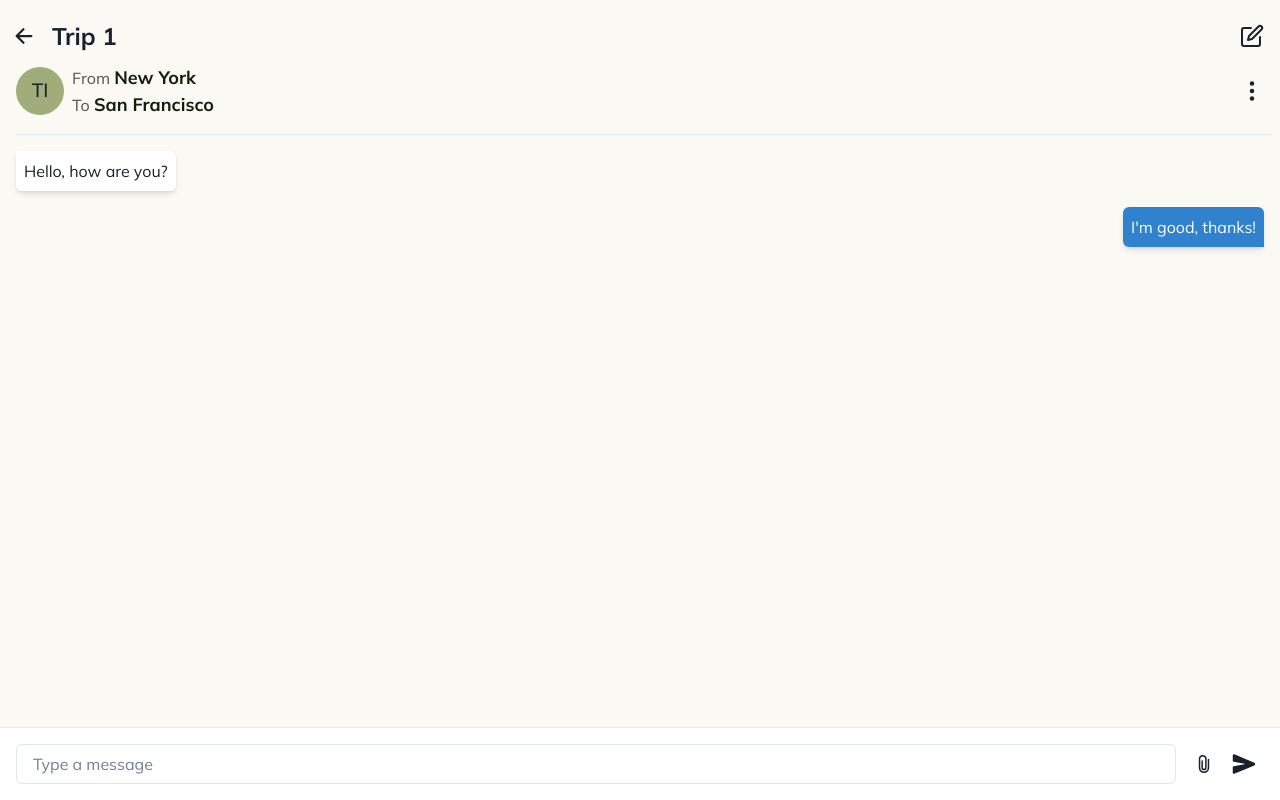
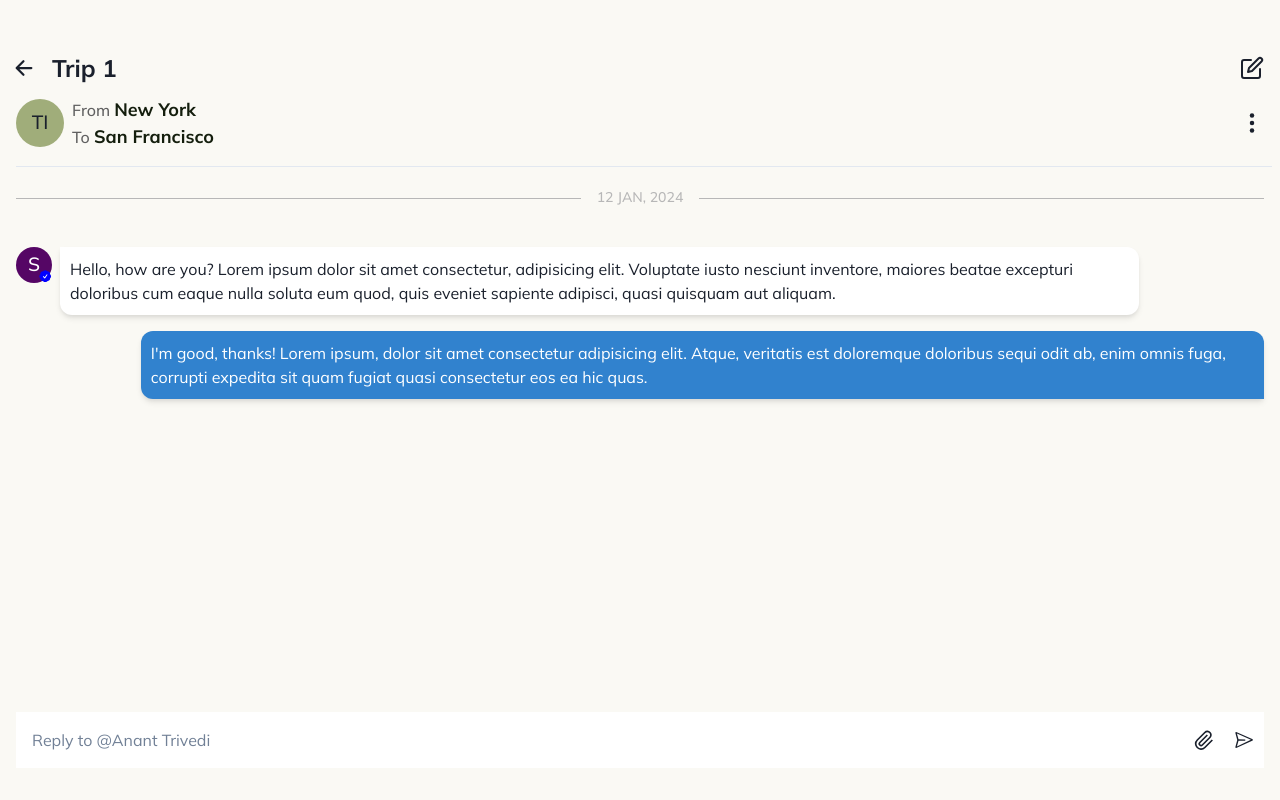
Before and after one commit to theananttrivedi/coriderassignment_anant, a React (Vite) app: page / in a window 1280 px wide. Built offline with nearby package versions, Linux system fonts and the light colour scheme.

Commit message:
Added ui

```diff
--- a/src/App.tsx
+++ b/src/App.tsx
@@ -10,6 +10,7 @@ import {
   Spacer,
 } from "@chakra-ui/react";
 import { FiEdit } from "react-icons/fi";
+import { GrAttachment } from "react-icons/gr";
 import {
   IoChevronBack,
   IoPencilOutline,
@@ -18,6 +19,7 @@ import {
   IoEllipsisVertical,
   IoArrowBackOutline,
 } from "react-icons/io5";
+import { VscSend } from "react-icons/vsc";
 
 const App = () => {
   return (
@@ -28,32 +30,26 @@ const App = () => {
       fontFamily={"Mulish"}
       backgroundColor={"#FAF9F4"}
     >
-      {/* Top Bar */}
       <Flex
         as="header"
         align="center"
         justify="space-between"
         ml={1}
         mr={2}
-        mt={4}
-        // borderBottom="1px"
-        // borderColor="gray.200"
+        mt={12}
       >
         <HStack alignItems={"center"}>
-          {/* Back Button */}
           <IconButton
             aria-label="Back"
             icon={<IoArrowBackOutline />}
             fontSize="24px"
             variant="ghost"
           />
-          {/* Trip Number */}
           <Text fontSize="24px" fontWeight="bold">
             Trip 1
           </Text>
         </HStack>
 
-        {/* Edit Icon */}
         <IconButton
           aria-label="Edit"
           icon={<FiEdit />}
@@ -62,7 +58,6 @@ const App = () => {
         />
       </Flex>
 
-      {/* Trip Info Row */}
       <Flex
         align="center"
         justify="space-between"
@@ -74,7 +69,6 @@ const App = () => {
         borderColor="gray.200"
       >
         <HStack>
-          {/* Round Icon (Image Placeholder) */}
           <Avatar name="Trip Image" height="48px" width={"48px"} />
           <VStack spacing={0} align="start">
             <Text color={"#606060"} fontSize="16px" fontWeight="medium">
@@ -101,7 +95,7 @@ const App = () => {
             </Text>
           </VStack>
         </HStack>
-        {/* Vertical Kebab Menu */}
+
         <IconButton
           aria-label="Menu"
           icon={<IoEllipsisVertical />}
@@ -110,59 +104,121 @@ const App = () => {
         />
       </Flex>
 
-      {/* Scrollable Chat Area */}
       <Box flex="1" overflowY="auto" p="4">
         <VStack spacing={4} align="stretch">
-          {/* Example Chat Bubbles */}
-          <Box
-            alignSelf="flex-start"
-            bg="white"
-            p="2"
-            rounded="md"
-            roundedTopLeft={"0"}
-            shadow="md"
-            maxWidth="70%"
+          <Flex
+            position="relative"
+            justify="center"
+            borderBottom="1px"
+            color="#B7B7B7"
+            height="16px"
           >
-            <Text>Hello, how are you?</Text>
+            <Text
+              position="absolute"
+              height="fit-content"
+              top="4px"
+              px={4}
+              backgroundColor="#FAF9F4"
+              color="#b7b7b7"
+              fontSize="14px"
+              fontWeight="medium"
+            >
+              12 JAN, 2024
+            </Text>
+          </Flex>
+          <Spacer mb={4} />
+
+          <Box alignSelf="flex-start" maxWidth="90%">
+            <Flex rowGap={"6"}>
+              <Avatar
+                position={"relative"}
+                name="Sender"
+                width={"36px"}
+                height={"36px"}
+              >
+                <Box
+                  bottom={"0%"}
+                  color={"blue"}
+                  left={"60%"}
+                  position={"absolute"}
+                >
+                  <svg
+                    xmlns="http://www.w3.org/2000/svg"
+                    width="100%"
+                    height="100%"
+                    viewBox="0 0 24 24"
+                    className="size-6"
+                  >
+                    <path
+                      fill="blue"
+                      d="M8.603 3.799A4.49 4.49 0 0 1 12 2.25c1.357 0 2.573.6 3.397 1.549a4.49 4.49 0 0 1 3.498 1.307 4.491 4.491 0 0 1 1.307 3.497A4.49 4.49 0 0 1 21.75 12a4.49 4.49 0 0 1-1.549 3.397 4.491 4.491 0 0 1-1.307 3.497 4.491 4.491 0 0 1-3.497 1.307A4.49 4.49 0 0 1 12 21.75a4.49 4.49 0 0 1-3.397-1.549 4.49 4.49 0 0 1-3.498-1.306 4.491 4.491 0 0 1-1.307-3.498A4.49 4.49 0 0 1 2.25 12c0-1.357.6-2.573 1.549-3.397a4.49 4.49 0 0 1 1.307-3.497 4.49 4.49 0 0 1 3.497-1.307Z"
+                    />
+
+                    <path
+                      fill="white"
+                      fillRule="evenodd"
+                      clipRule="evenodd"
+                      d="M15.61 10.186a.75.75 0 0 0-1.22-.872l-3.236 4.53L9.53 12.22a.75.75 0 0 0-1.06 1.06l2.25 2.25a.75.75 0 0 0 1.14-.094l3.75-5.25Z"
+                    />
+                  </svg>
+                </Box>
+              </Avatar>
+              <Spacer mx={1} />
+              <Box
+                bg="white"
+                p="2.5"
+                rounded="12px"
+                roundedTopLeft="0"
+                shadow="md"
+              >
+                <Text>
+                  Hello, how are you? Lorem ipsum dolor sit amet consectetur,
+                  adipisicing elit. Voluptate iusto nesciunt inventore, maiores
+                  beatae excepturi doloribus cum eaque nulla soluta eum quod,
+                  quis eveniet sapiente adipisci, quasi quisquam aut aliquam.
+                </Text>
+              </Box>
+            </Flex>
           </Box>
+
           <Box
             alignSelf="flex-end"
             bg="blue.500"
             color="white"
-            p="2"
-            rounded="md"
-            roundedBottomRight={"0"}
+            p="2.5"
+            rounded="12px"
+            roundedBottomRight="0"
             shadow="md"
-            maxWidth="70%"
+            maxWidth="90%"
           >
-            <Text>I'm good, thanks!</Text>
+            <Text>
+              I'm good, thanks! Lorem ipsum, dolor sit amet consectetur
+              adipisicing elit. Atque, veritatis est doloremque doloribus sequi
+              odit ab, enim omnis fuga, corrupti expedita sit quam fugiat quasi
+              consectetur eos ea hic quas.
+            </Text>
           </Box>
-          {/* Add more chat bubbles here */}
         </VStack>
       </Box>
 
-      {/* Chat Input Bar */}
-      <Flex
-        as="footer"
-        p="4"
-        borderTop="1px"
-        borderColor="gray.200"
-        bg="white"
-        align="center"
-      >
-        <Input placeholder="Type a message" flex="1" mr="2" />
-        {/* Attachment Icon */}
+      <Flex as="footer" py="2" mb={8} mx={4} bg="white" align="center">
+        <Input
+          border={"0"}
+          placeholder="Reply to @Anant Trivedi"
+          flex="1"
+          mr="1"
+        />
+
         <IconButton
           aria-label="Attach"
-          icon={<IoAttachOutline />}
-          fontSize="24px"
+          icon={<GrAttachment />}
+          fontSize="20px"
           variant="ghost"
         />
-        {/* Send Icon */}
         <IconButton
           aria-label="Send"
-          icon={<IoSend />}
-          fontSize="24px"
+          icon={<VscSend />}
+          fontSize="20px"
           variant="ghost"
         />
       </Flex>
```
